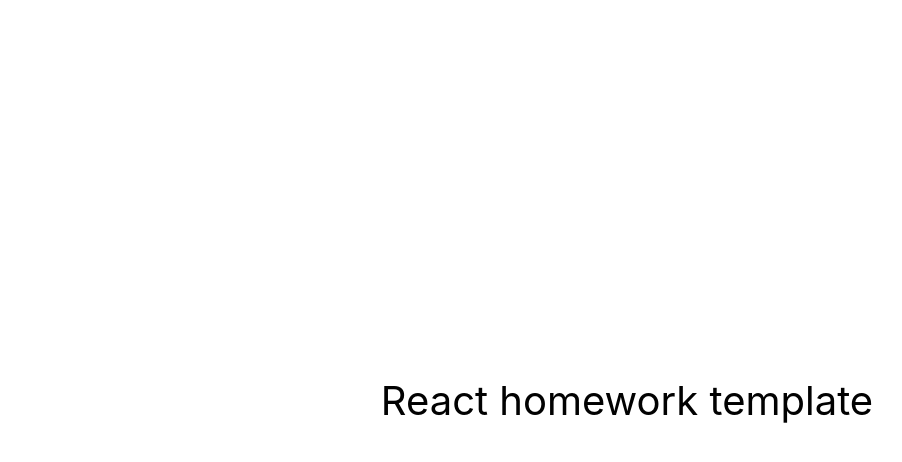
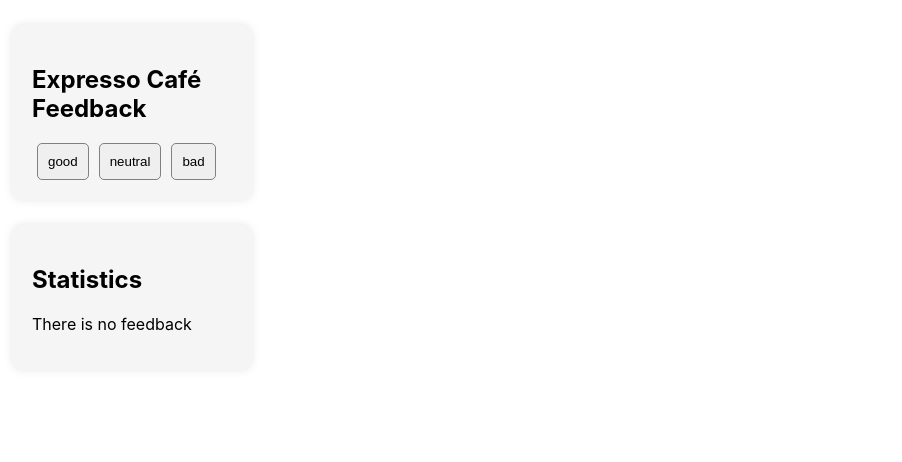
Before and after one commit to gamp300/goit-react-hw-02-feedback, a React (Create React App) app: page / in a window 1280 px wide. Shown: the top 462 px of the page, without its empty margins (13-915 px from the left). Built offline with nearby package versions, Linux system fonts and the light colour scheme.

Commit message:
React Feedback One

```diff
--- a/package.json
+++ b/package.json
@@ -7,9 +7,11 @@
     "@testing-library/jest-dom": "^5.16.3",
     "@testing-library/react": "^12.1.4",
     "@testing-library/user-event": "^13.5.0",
+    "prop-types": "^15.8.1",
     "react": "^18.1.0",
     "react-dom": "^18.1.0",
     "react-scripts": "5.0.1",
+    "styled-components": "^6.1.8",
     "web-vitals": "^2.1.3"
   },
   "scripts": {
--- a/src/components/App.jsx
+++ b/src/components/App.jsx
@@ -1,16 +1,57 @@
+import React, { useState } from 'react';
+import Statistics from './Statistics';
+import FeedbackOptions from './FeedbackOptions';
+import Section from './Section';
+import Notification from './Notification';
+
 export const App = () => {
+  const [feedback, setFeedback] = useState({
+    good: 0,
+    neutral: 0,
+    bad: 0,
+  });
+
+  const handleFeedback = type => {
+    setFeedback(prevFeedback => ({
+      ...prevFeedback,
+      [type]: prevFeedback[type] + 1,
+    }));
+  };
+
+  const countTotalFeedback = () => {
+    return feedback.good + feedback.neutral + feedback.bad;
+  };
+
+  const countPositiveFeedbackPercentage = () => {
+    const total = countTotalFeedback();
+    return total === 0 ? 0 : Math.round((feedback.good / total) * 100);
+  };
+
+  const totalFeedback = countTotalFeedback();
+  const positivePercentage = countPositiveFeedbackPercentage();
+
   return (
-    <div
-      style={{
-        height: '100vh',
-        display: 'flex',
-        justifyContent: 'center',
-        alignItems: 'center',
-        fontSize: 40,
-        color: '#010101',
-      }}
-    >
-      React homework template
+    <div>
+      <Section title="Expresso Café Feedback">
+        <FeedbackOptions
+          options={['good', 'neutral', 'bad']}
+          onLeaveFeedback={handleFeedback}
+        />
+      </Section>
+
+      <Section title="Statistics">
+        {totalFeedback === 0 ? (
+          <Notification message="There is no feedback" />
+        ) : (
+          <Statistics
+            good={feedback.good}
+            neutral={feedback.neutral}
+            bad={feedback.bad}
+            total={totalFeedback}
+            positivePercentage={positivePercentage}
+          />
+        )}
+      </Section>
     </div>
   );
 };
--- /dev/null
+++ b/src/components/Feedback.Styled.js
@@ -0,0 +1,26 @@
+import styled from 'styled-components';
+
+export const Section = styled.div`
+  background-color: #f5f5f5;
+  padding: 20px;
+  border-radius: 10px;
+  box-shadow: 0 0 10px rgba(0, 0, 0, 0.1);
+  width: 200px;
+  margin: 25px;
+`;
+
+export const FeedbackContainer = styled.div`
+  background-color: #f5f5f5;
+  padding: 20px;
+  border-radius: 10px;
+  box-shadow: 0 0 10px rgba(0, 0, 0, 0.1);
+  width: 200px;
+  margin: 25px;
+`;
+
+export const FeedbackButton = styled.button`
+  padding: 10px;
+  margin: 0 5px;
+  border-radius: 5px;
+  border: 1px solid gray;
+`;
--- /dev/null
+++ b/src/components/FeedbackOptions.js
@@ -0,0 +1,15 @@
+import { FeedbackButton } from './Feedback.Styled';
+
+const FeedbackOptions = ({ options, onLeaveFeedback }) => {
+  return (
+    <div>
+      {options.map(option => (
+        <FeedbackButton key={option} onClick={() => onLeaveFeedback(option)}>
+          {option}
+        </FeedbackButton>
+      ))}
+    </div>
+  );
+};
+
+export default FeedbackOptions;
--- /dev/null
+++ b/src/components/Notification.js
@@ -0,0 +1,5 @@
+export const Notification = ({ message }) => {
+  return <p>{message}</p>;
+};
+
+export default Notification;
--- /dev/null
+++ b/src/components/Section.js
@@ -0,0 +1,14 @@
+import { FeedbackContainer } from './Feedback.Styled';
+
+const Section = ({ title, children }) => {
+  return (
+    <div>
+      <FeedbackContainer>
+        <h2>{title}</h2>
+        {children}
+      </FeedbackContainer>
+    </div>
+  );
+};
+
+export default Section;
--- /dev/null
+++ b/src/components/Statistics.js
@@ -0,0 +1,13 @@
+const Statistics = ({ good, neutral, bad, total, positivePercentage }) => {
+  return (
+    <div>
+      <p>Good: {good}</p>
+      <p>Neutral: {neutral}</p>
+      <p>Bad: {bad}</p>
+      <p>Total: {total}</p>
+      <p>Positive Feedback: {positivePercentage}%</p>
+    </div>
+  );
+};
+
+export default Statistics;
```
Also changed, not shown: 1 other file (tests, documents, lock files or other folders).
